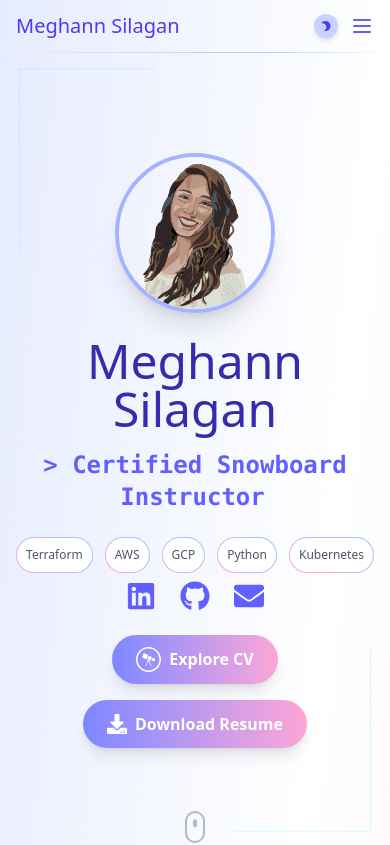
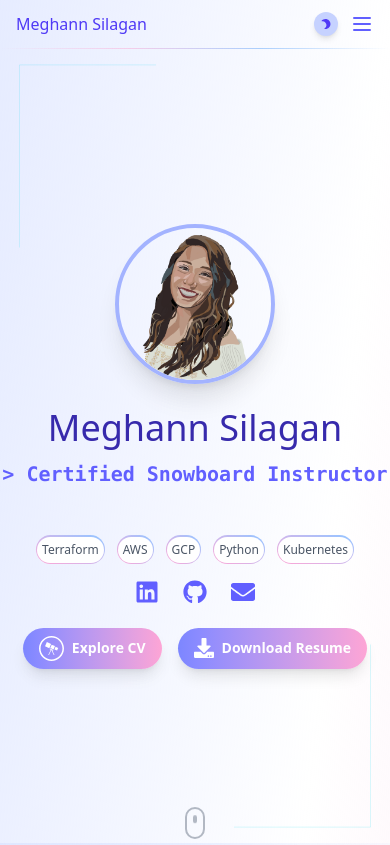
Before and after one commit to msilagan/meghann, a React (Vite) app in the folder frontend/: page /#/ in a window 390 px wide. Shown: the top 845 px of the page. Built offline with nearby package versions, Linux system fonts and the light colour scheme.

Commit message:
feat: mobile optimization

```diff
--- /dev/null
+++ b/frontend/src/components/AboutMe.jsx
@@ -0,0 +1,52 @@
+import React from "react";
+import TypingText from "./TypingText";
+
+export default function WhoAmI() {
+  return (
+    <section
+      id="about"
+      className="flex flex-col items-center justify-center w-screen h-screen
+      bg-gradient-to-br
+        from-indigo-100 via-indigo-100/20 to-pink-100/75
+        dark:from-indigo-950 dark:via-gray-900 dark:to-pink-900/10
+        transition-colors duration-700
+        backdrop-blur-sm"
+    >
+      <div className="max-w-3xl font-mono">
+        {/* Typing Highlights */}
+        <h2>
+          <TypingText
+            words={["whoami"]}
+            beginChar="$"
+            speed={100}
+            deleteSpeed={29}
+            pause={3500}
+            color="text-green-400"
+            fontSize="text-2xl sm:text-3xl md:text-4xl mb-4"
+          />
+        </h2>
+
+        {/* Output */}
+        <p className="text-indigo-800 dark:text-indigo-200 text-lg sm:text-xl leading-relaxed">
+          Hi, I’m <span className="text-green-400 dark:text-green-400">Meghann Silagan</span> — A
+          Site Reliability Engineer specializing in resilient systems and
+          automation at scale. I’ve led reliability and infrastructure efforts
+          across AWS and GCP, leveraging comprehensive observability and
+          cloud-native practices like Infrastructure as Code to build
+          sustainable, high-impact platforms.
+        </p>
+
+        {/* Optional extra "commands" for flavor
+        <div className="mt-8 space-y-2">
+          <p className="text-green-400">$ pwd</p>
+          <p className="text-indigo-200">/home/meghann/portfolio</p>
+
+          <p className="text-green-400">$ ls skills/</p>
+          <p className="text-indigo-200">
+            cloud-engineering devops automation gcp aws
+          </p>
+        </div> */}
+      </div>
+    </section>
+  );
+}
--- a/frontend/src/components/ActionButton.jsx
+++ b/frontend/src/components/ActionButton.jsx
@@ -11,8 +11,9 @@ export default function ActionButton({
   download,
 }) {
   const commonClasses = `
-    relative inline-flex items-center gap-2 px-6 py-3 rounded-full
-    font-semibold text-white
+    relative inline-flex items-center gap-2 rounded-full
+    md:px-6 md:py-3 px-4 py-2
+    font-semibold text-white sm:text-lg text-sm
     bg-gradient-to-r from-indigo-400 to-pink-300 dark:from-indigo-900 dark:to-pink-900
     shadow-lg overflow-hidden group hover:from-pink-500 hover:to-indigo-600
     transition-colors duration-300
--- a/frontend/src/components/Badge.jsx
+++ b/frontend/src/components/Badge.jsx
@@ -4,7 +4,7 @@ export default function Badge({ label, size = "md" }) {
   // Define size options
   const sizes = {
     sm: {
-      padding: "px-2 py-2",
+      padding: "px-1 py-1 sm:px-2 sm:py-2",
       text: "text-xs",
     },
     md: {
--- a/frontend/src/components/Hero.jsx
+++ b/frontend/src/components/Hero.jsx
@@ -43,31 +43,31 @@ export default function Hero() {
     />
 
     {/* Heading */}
-    <h1 className="text-5xl sm:text-6xl font-light text-indigo-800 dark:text-indigo-50 mb-4">
+    <h1 className="text-4xl sm:text-6xl font-light text-indigo-800 dark:text-indigo-50 mb-3 sm:mb-4">
       Meghann Silagan
     </h1>
 
     {/* Typing Highlights */}
-    <p className="mb-6">
+    <p className="mb-4 sm:mb-6">
       <TypingText
         words={heroHighlights}
         speed={60}
         deleteSpeed={29}
         pause={1950}
         color="text-indigo-500 dark:text-indigo-300"
-        fontSize="text-2xl sm:text-3xl font-bold"
+        fontSize="text-xl sm:text-3xl font-bold"
       />
     </p>
 
     {/* Key Skills Badges */}
-    <div className="flex flex-wrap justify-center gap-3 mb-2 md:mb-8">
+    <div className="flex flex-wrap justify-center gap-3 mb-4 md:mb-8">
       {keySkills.map((skill, i) => (
         <Badge key={i} label={skill} size="sm" delay={i * 50} />
       ))}
     </div>
 
     {/* Social Icons */}
-    <div className="flex gap-6 text-indigo-500 text-3xl mb-2 md:mb-8 dark:text-indigo-300">
+    <div className="flex gap-6 text-indigo-500 text-2xl md:text-3xl mb-2 md:mb-8 dark:text-indigo-300">
       <a
         href="https://linkedin.com/in/meghann-silagan"
         target="_blank"
--- a/frontend/src/components/Navbar.jsx
+++ b/frontend/src/components/Navbar.jsx
@@ -15,7 +15,7 @@ export default function Navbar({ darkMode, setDarkMode }) {
       <header className="relative w-full top-0 z-50">
         <div className="max-w-6xl mx-auto px-4 py-3 flex items-center justify-between">
           {/* Logo */}
-          <h1 className="text-xl text-indigo-600 font-light dark:text-indigo-100">
+          <h1 className="text-l sm:text-xl text-indigo-600 font-light dark:text-indigo-100">
             Meghann Silagan
           </h1>
 
```
